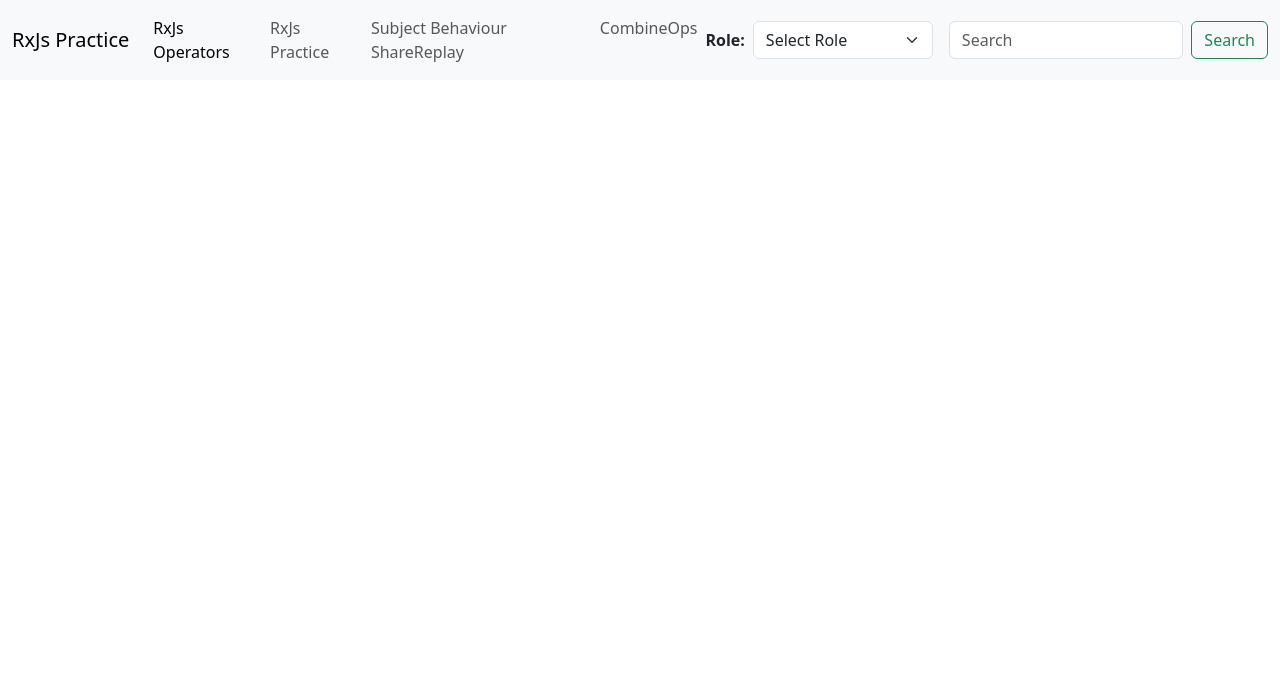
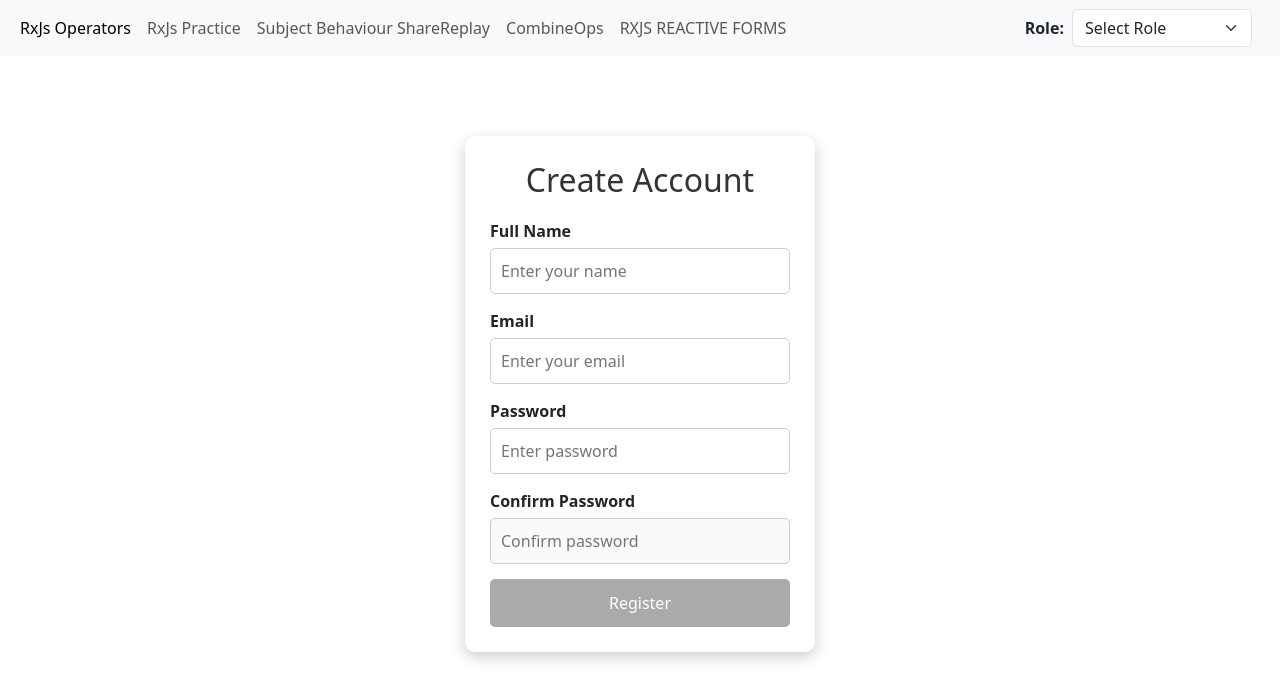
Before and after one commit to Vishal-chaudhari12/RxJs-Practice-Angular, an Angular app: page /rxjs-reactive-forms in a window 1280 px wide. Before the commit this address led to /. Shown: the top 700 px of the page. Built offline with nearby package versions, Linux system fonts and the light colour scheme.

Commit message:
practice reactive forms with rxjs

```diff
--- /dev/null
+++ b/src/app/Components/rxjs-reactive-form/rxjs-reactive-form.css
@@ -0,0 +1,53 @@
+.register-container {
+  width: 350px;
+  margin: 80px auto;
+  padding: 25px;
+  background: #ffffff;
+  border-radius: 10px;
+  box-shadow: 0 5px 15px rgba(0,0,0,0.2);
+}
+
+h2 {
+  text-align: center;
+  margin-bottom: 20px;
+  color: #333;
+}
+
+.form-group {
+  margin-bottom: 15px;
+}
+
+label {
+  display: block;
+  margin-bottom: 5px;
+  font-weight: 600;
+}
+
+input {
+  width: 100%;
+  padding: 10px;
+  border: 1px solid #ccc;
+  border-radius: 5px;
+  box-sizing: border-box;
+}
+
+input:focus {
+  border-color: #007bff;
+  outline: none;
+}
+
+button {
+  width: 100%;
+  padding: 12px;
+  background: #007bff;
+  color: white;
+  border: none;
+  border-radius: 5px;
+  cursor: pointer;
+  font-size: 16px;
+}
+
+button:disabled {
+  background: #aaa;
+  cursor: not-allowed;
+}
--- /dev/null
+++ b/src/app/Components/rxjs-reactive-form/rxjs-reactive-form.html
@@ -0,0 +1,34 @@
+<div class="register-container">
+    <form [formGroup]="registerForm" (ngSubmit)="onSubmit()">
+
+        <h2>Create Account</h2>
+
+        <div class="form-group">
+            <label>Full Name</label>
+            <input type="text" formControlName="name" placeholder="Enter your name">
+        </div>
+
+        <div class="form-group">
+            <label>Email</label>
+            <input type="email" formControlName="email" placeholder="Enter your email">
+        </div>
+
+        <div class="form-group">
+            <label>Password</label>
+            <input type="password" formControlName="password" placeholder="Enter password">
+        </div>
+
+        <div class="form-group">
+            <label>Confirm Password</label>
+            <input type="password" formControlName="confirmPassword" placeholder="Confirm password">
+            <div class="error" *ngIf="passworldMismatch">
+                Passwords do not match
+            </div>
+        </div>
+
+        <button type="submit" [disabled]="registerForm.invalid">
+            Register
+        </button>
+
+    </form>
+</div>
--- /dev/null
+++ b/src/app/Components/rxjs-reactive-form/rxjs-reactive-form.ts
@@ -0,0 +1,56 @@
+import { CommonModule } from '@angular/common';
+import { Component, OnInit } from '@angular/core';
+import { FormGroup, FormBuilder, Validators, ReactiveFormsModule } from '@angular/forms';
+
+@Component({
+  selector: 'app-rxjs-reactive-form',
+  imports: [ReactiveFormsModule,CommonModule],
+  templateUrl: './rxjs-reactive-form.html',
+  styleUrl: './rxjs-reactive-form.css',
+})
+export class RxjsReactiveForm implements OnInit {
+
+  registerForm!: FormGroup;
+  passworldMismatch: boolean = false;
+
+
+  constructor(private fb: FormBuilder) {
+
+    this.registerForm = this.fb.group({
+      name: [''],
+      email: ['', [Validators.required, Validators.email]],
+      password: ['',],
+      confirmPassword: ['']
+    });
+  }
+
+  ngOnInit() {
+    this.registerForm.controls['confirmPassword'].disable();
+
+
+    this.registerForm.controls['confirmPassword'].valueChanges.subscribe((value) => {
+      // debugger;
+    })
+
+    this.registerForm.valueChanges.subscribe((value) => {
+      // debugger;
+      console.log('Form Value Changed:', value);
+    }
+    )
+
+    this.registerForm.controls['password'].valueChanges.subscribe((res: any) => {
+      if (res != '') {
+        this.registerForm.controls['confirmPassword'].addValidators([Validators.required]);
+        this.registerForm.controls['confirmPassword'].enable();
+      }
+    })
+  }
+
+  onSubmit() {
+    if (this.registerForm.valid) {
+      console.log(this.registerForm.value);
+      alert('Registration Successful!');
+    }
+  }
+
+}
--- a/src/app/app.html
+++ b/src/app/app.html
@@ -1,6 +1,6 @@
 <nav class="navbar navbar-expand-lg bg-body-tertiary">
   <div class="container-fluid">
-    <a class="navbar-brand" href="#">RxJs Practice</a>
+    <!-- <a class="navbar-brand" href="#">RxJs Practice</a> -->
 
     <button
       class="navbar-toggler"
@@ -35,6 +35,12 @@
             CombineOps
           </a>
         </li>
+
+        <li class="nav-item">
+          <a class="nav-link" routerLink="/rxjs-reactive-forms">
+            RXJS REACTIVE FORMS
+          </a>
+        </li>
       </ul>
 
       <!-- Role Dropdown -->
@@ -53,7 +59,7 @@
       </div>
 
       <!-- Search -->
-      <form class="d-flex">
+      <!-- <form class="d-flex">
         <input
           class="form-control me-2"
           type="search"
@@ -62,7 +68,7 @@
         <button class="btn btn-outline-success" type="submit">
           Search
         </button>
-      </form>
+      </form> -->
     </div>
   </div>
 </nav>
--- a/src/app/app.routes.ts
+++ b/src/app/app.routes.ts
@@ -3,6 +3,7 @@
 import { Operators } from './Components/operators/operators';
 import { SubBehShareReplay } from './Components/sub-beh-share-replay/sub-beh-share-replay';
 import { CombineOps } from './Components/combine-ops/combine-ops';
+import { RxjsReactiveForm } from './Components/rxjs-reactive-form/rxjs-reactive-form';
 
 export const routes: Routes = [
 
@@ -10,6 +11,7 @@
     {path : 'RxJs-Practice' , component: RxJsObsevables},
     {path : 'RxJs-Operators' , component: Operators},
     {path: 'Sub-Beh-ShareReplay', component:SubBehShareReplay},
-    {path:'CombineOps', component:CombineOps}
+    {path:'CombineOps', component:CombineOps},
+    {path:'rxjs-reactive-forms', component:RxjsReactiveForm},
 
 ];
```
Also changed, not shown: src/app/Components/rxjs-reactive-forms/rxjs-reactive-forms.css (deleted, +0 -12 lines), src/app/Components/rxjs-reactive-forms/rxjs-reactive-forms.html (deleted, +0 -60 lines), src/app/Components/rxjs-reactive-forms/rxjs-reactive-forms.ts (deleted, +0 -47 lines), 1 other file (tests, documents, lock files or other folders).
